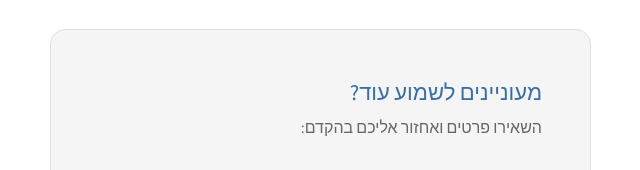
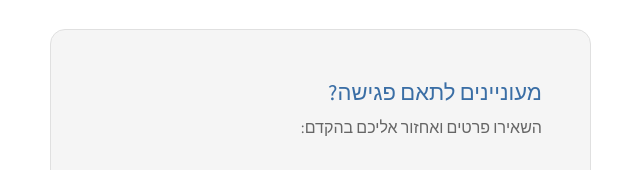
Before and after one commit to mayafishmanslp/mayafishmanslp.github.io, a plain HTML site: page index.html in a window 1280 px wide. Shown: the part 2587-2757 px from the top of the page, 589-1229 px from the left. Drawn offline with Linux system fonts and the light colour scheme.

Commit message:
Maya Fishman SLP Landing Page - advanced work

```diff
--- a/index.html
+++ b/index.html
@@ -363,7 +363,7 @@
                 </div>
 
                 <div class="contact-form-container">
-                    <h3 class="form-title" data-en="Interested in learning more?" data-he="מעוניינים לשמוע עוד?">מעוניינים לשמוע עוד?</h3>
+                    <h3 class="form-title" data-en="Interested in a meeting?" data-he="מעוניינים לתאם פגישה?">מעוניינים לתאם פגישה?</h3>
                     <p class="form-subtitle" data-en="Leave your details and I will get back to you shortly:" data-he="השאירו פרטים ואחזור אליכם בהקדם:">השאירו פרטים ואחזור אליכם בהקדם:</p>
 
                     <form class="contact-form" id="contactForm">
```
Also changed, not shown: 1 other file.
